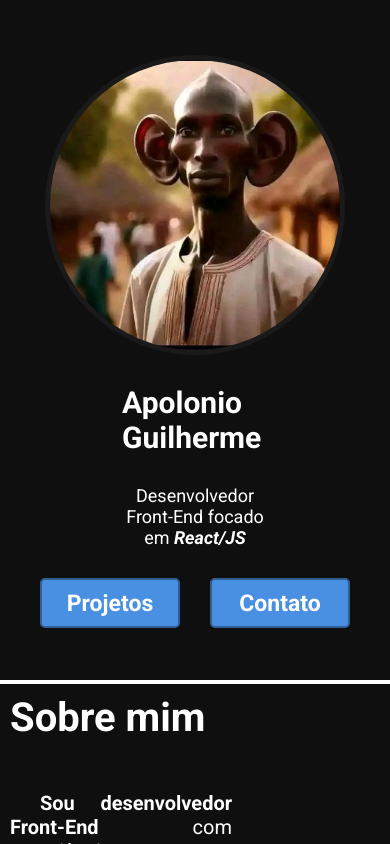
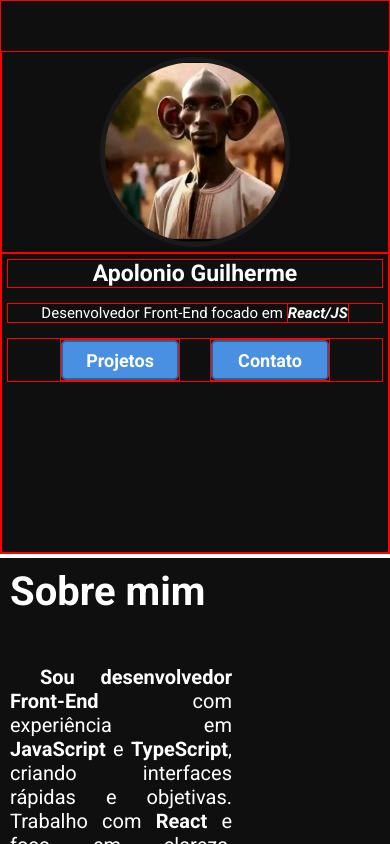
Before and after one commit to Apolo0013/Portifolio, a React (Vite) app: page / in a window 390 px wide. Built offline with nearby package versions, Linux system fonts and the light colour scheme.

Commit message:
Responsividade* Cabeca.tsx e Botao-Selecionar.tsx
Ambos foram feita a responsividade para pc e celulares. Celular (350-500px) Pc (500-1370px)

```diff
--- a/src/componentes/cabeca/Cabeca.scss
+++ b/src/componentes/cabeca/Cabeca.scss
@@ -8,7 +8,8 @@
 
     * {
         font-family: 'Roboto', Arial, Helvetica, sans-serif;
-        color: white    ;
+        color: white;
+        border: 1px solid red;
     }
 
     .conteiner-cabeca {
@@ -67,3 +68,85 @@
         }
     }
 }
+
+//Responsividade
+//largura <= 1000px
+
+@media (max-width: 1000px) {
+    .wraper-conteiner-cabeca > .conteiner-cabeca {
+        width: 60%;
+
+
+
+        .conteiner-imagem-penso > .img-MinhaFoto {
+            height: rem(270);
+        }
+    }
+}
+
+//largura <= 700px
+@media (max-width: 700px) {
+    .wraper-conteiner-cabeca > .conteiner-cabeca {
+        width: 80%;
+        .conteiner-imagem-penso > .img-MinhaFoto {
+            height: rem(250);
+        }
+    }
+}
+
+//largura <= 600px
+@media (max-width: 600px) {
+    .wraper-conteiner-cabeca > .conteiner-cabeca {
+        width: 100%;
+
+        .wraper-conteiner-conteudo-head {
+            .meunome-head {
+                font-size: rem(26);
+            }
+
+            .frase-curta-head {
+                font-size: rem(16);
+            }
+        }
+    }
+}
+
+//Responsividade
+//para celular
+//largura <= 500px
+@media (max-width: 500px) {
+    .wraper-conteiner-cabeca > .conteiner-cabeca {
+        gap: rem(5);
+
+        .conteiner-imagem-penso > .img-MinhaFoto {
+            height: rem(200);
+        }
+
+        .wraper-conteiner-conteudo-head {
+            gap: rem(20);
+
+            .frase-curta-head {
+                font-size: rem(15);
+            }
+
+            .meunome-head {
+                font-size: rem(23);
+            }
+        }
+    }
+}
+
+//largura <= 400px
+@media (max-width: 400px) {
+    .wraper-conteiner-cabeca > .conteiner-cabeca {
+        gap: 0;
+
+        .conteiner-imagem-penso > .img-MinhaFoto {
+            height: rem(190);
+        }
+
+        .wraper-conteiner-conteudo-head {
+            gap: rem(15);
+        }
+    }
+}
--- a/src/componentes/ui/botao-seleciona/Botao-Selecionar.scss
+++ b/src/componentes/ui/botao-seleciona/Botao-Selecionar.scss
@@ -20,3 +20,31 @@
         &:hover {transform: scale(0.95); filter: brightness(0.9);}
     }
 }
+
+
+//Responsividade
+//largura <= 700px
+@media (max-width: 700px) {
+    .conteiner-botao-selecionar > button {
+        font-size: rem(20);
+    }
+}
+
+//Responvidade para dispositivos moveis
+//Para celulares
+@media (max-width: 500px) {
+    .conteiner-botao-selecionar  {
+        min-width: rem(120);
+        button {
+            height: rem(45);
+            font-size: rem(18);
+        }
+    }
+}
+
+//largura <= 400px
+@media (max-width: 400px) {
+    .conteiner-botao-selecionar > button {
+        height: rem(40);
+    }
+}
```
